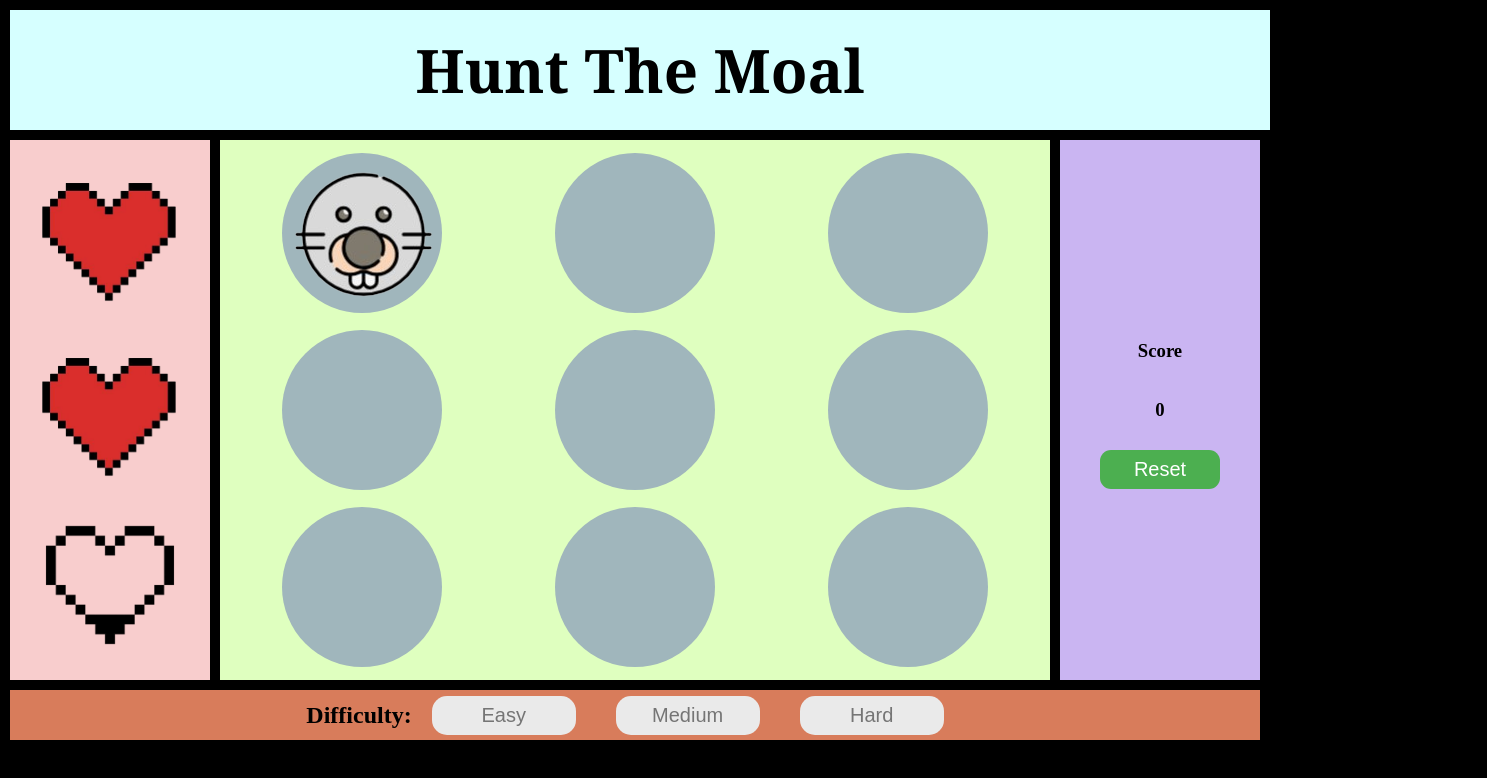
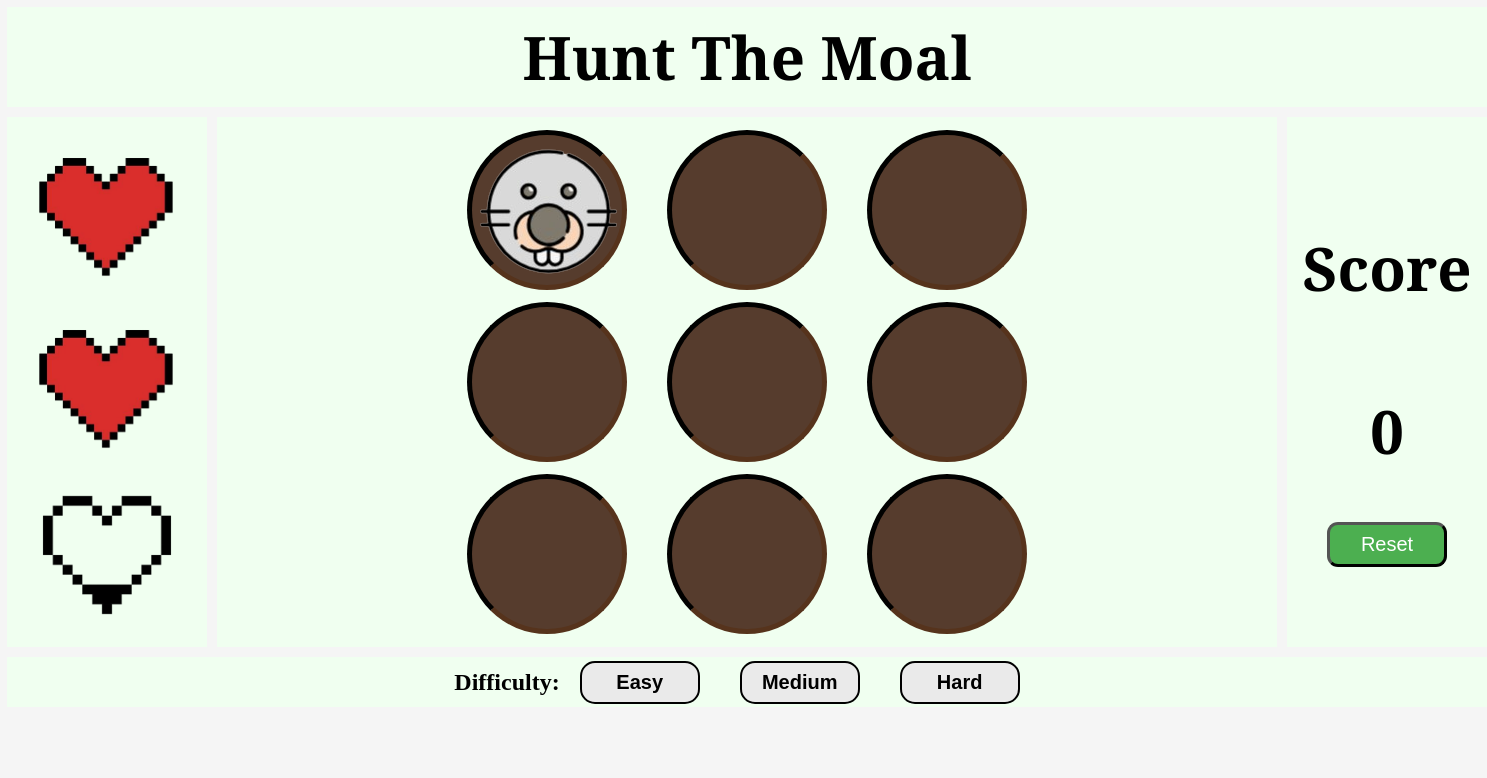
Before and after one commit to MohamedAlsaegh/Hunt-The-Mole, a plain HTML site: page mainPage.html in a window 1280 px wide. Shown: the whole page, 1487 px wide, since content can reach past the window. Drawn offline with Linux system fonts and the light colour scheme.

Commit message:
HTML & CSS is all done

```diff
--- a/mainPage.html
+++ b/mainPage.html
@@ -33,16 +33,16 @@
     </div>
 
     <div class="sideBarRight">
-      <h3>Score</h3>
-      <h3 class="score">0</h3>
+      <h1>Score</h1>
+      <h1 class="score">0</h1>
       <input class="Reset" type="Reset" />
     </div>
 
     <div class="bottom">
       <h2>Difficulty:</h2>
-      <input id="Easy" class="diff" type="text" placeholder="Easy" />
-      <input id="Medium" class="diff" type="text" placeholder="Medium" />
-      <input id="Hard" class="diff" type="text" placeholder="Hard" />
+      <button class="diff" id="Easy" type="button">Easy</button>
+      <button class="diff" id="Medium" type="button">Medium</button>
+      <button class="diff" id="Hard" type="button">Hard</button>
     </div>
   </body>
 </html>
--- a/style.css
+++ b/style.css
@@ -1,29 +1,31 @@
 body {
   display: grid;
   grid-template-columns: 200px 3fr 200px;
-  grid-template-rows: 120px 540px 50px;
-  margin: 0;
-  background-color: rgb(0, 0, 0);
-  padding: 10px;
+  grid-template-rows: 100px 530px 50px;
+  margin: auto;
+  background-color: rgba(0, 0, 0, 0.04);
+  padding: 7px;
   gap: 10px;
 }
 /* the title */
 .title {
+  max-width: auto;
   display: flex;
   justify-content: center;
   align-items: center;
   grid-column-start: 1;
-  grid-column-end: 5;
+  grid-column-end: 4;
   grid-row-start: 1;
   grid-row-end: 1;
-  background-color: rgb(214, 255, 255);
+  background-color: honeydew;
   justify-content: center;
 }
 /* the middle holes area */
 .main {
-  padding: 10px;
+  padding: 10px 250px;
   display: grid;
-  gap: 10px;
+  column-gap: 5cqmin;
+  row-gap: 5px;
   grid-template-columns: 1fr 1fr 1fr;
   grid-template-rows: 1fr 1fr 1fr;
   flex-direction: column;
@@ -33,9 +35,13 @@ body {
   grid-column-end: 3;
   grid-row-start: 2;
   grid-row-end: 3;
-  background-color: rgb(223, 255, 191);
-  justify-items: center;
+  background-color: honeydew;
 }
+/* .main:hover {
+  box-shadow: 0 0 20px 5px rgba(52, 152, 219, 0.5);
+  transition: 0.5s ease;
+} */
+
 /* the hearts area */
 .sideBarLeft {
   display: flex;
@@ -46,7 +52,8 @@ body {
   grid-column-end: 1;
   grid-row-start: 2;
   grid-row-end: 3;
-  background-color: rgb(248, 205, 205);
+  /* background-color: rgb(248, 205, 205); */
+  background-color: honeydew;
 }
 /* score and reset button area */
 .sideBarRight {
@@ -58,19 +65,19 @@ body {
   grid-column-end: 4;
   grid-row-start: 2;
   grid-row-end: 3;
-  background-color: rgb(202, 181, 242);
+  background-color: honeydew;
 }
 /* the lower area */
 .bottom {
   display: flex;
   justify-content: center;
-  gap: 100 px;
+  /* padding: 18px 10px; */
   align-items: center;
   grid-column-start: 1;
   grid-column-end: 4;
   grid-row-start: 3;
   grid-row-end: 4;
-  background-color: rgb(216, 124, 91);
+  background-color: honeydew;
 }
 /* hearts images */
 .heart {
@@ -82,12 +89,13 @@ body {
 }
 /* the holes */
 .box {
-  background-color: rgb(160, 182, 188);
-  height: 160px;
-  width: 160px;
+  background-color: rgb(86, 60, 45);
+  height: 150px;
+  width: 150px;
   border-radius: 20em;
   place-items: center;
   position: relative;
+  border: 5px inset rgb(86, 51, 28);
 }
 /* to cen ter the mole img inside the circle*/
 .box img {
@@ -110,14 +118,13 @@ h1 {
   margin: 10px auto;
   background-color: #4caf50;
   color: white;
-  border: none;
+  border: 3px outset #000000;
   border-radius: 11px;
   font-size: 20px;
   cursor: pointer;
   transition: background-color 0.4s ease;
 }
 /* exclusive for the reset button*/
-
 .Reset:hover {
   background-color: #ac3e3e;
 }
@@ -126,23 +133,30 @@ h1 {
   padding: 8px 12px;
   text-align: center;
   margin: 10px 20px;
+  font-weight: bold;
   background-color: #eaeaea;
-  color: rgb(255, 0, 0);
-  border: none;
+  color: rgb(0, 0, 0);
   border-radius: 15px;
   font-size: 20px;
   cursor: pointer;
   transition: background-color 0.4s ease;
+  border: 2px solid black;
 }
 #Easy:hover {
   cursor: url('face_happy.png'), auto;
-  background-color: #0dff00df;
+  background-color: hsla(117, 100%, 50%, 0.7);
+  box-shadow: 0 0 20px 5px rgba(52, 152, 219, 0.5);
+  transition: 0.5s ease;
 }
 #Medium:hover {
   cursor: url('neutral-face.png'), auto;
-  background-color: #ff6200d1;
+  background-color: hsla(23, 100%, 50%, 0.7);
+  box-shadow: 0 0 20px 5px rgba(52, 152, 219, 0.5);
+  transition: 0.5s ease;
 }
 #Hard:hover {
   cursor: url('face_sad.png'), auto;
-  background-color: #ff0000d4;
+  background-color: hsla(0, 100%, 50%, 0.7);
+  box-shadow: 0 0 20px 5px rgba(52, 152, 219, 0.5);
+  transition: 0.5s ease;
 }
```
Also changed, not shown: 1 other file.
